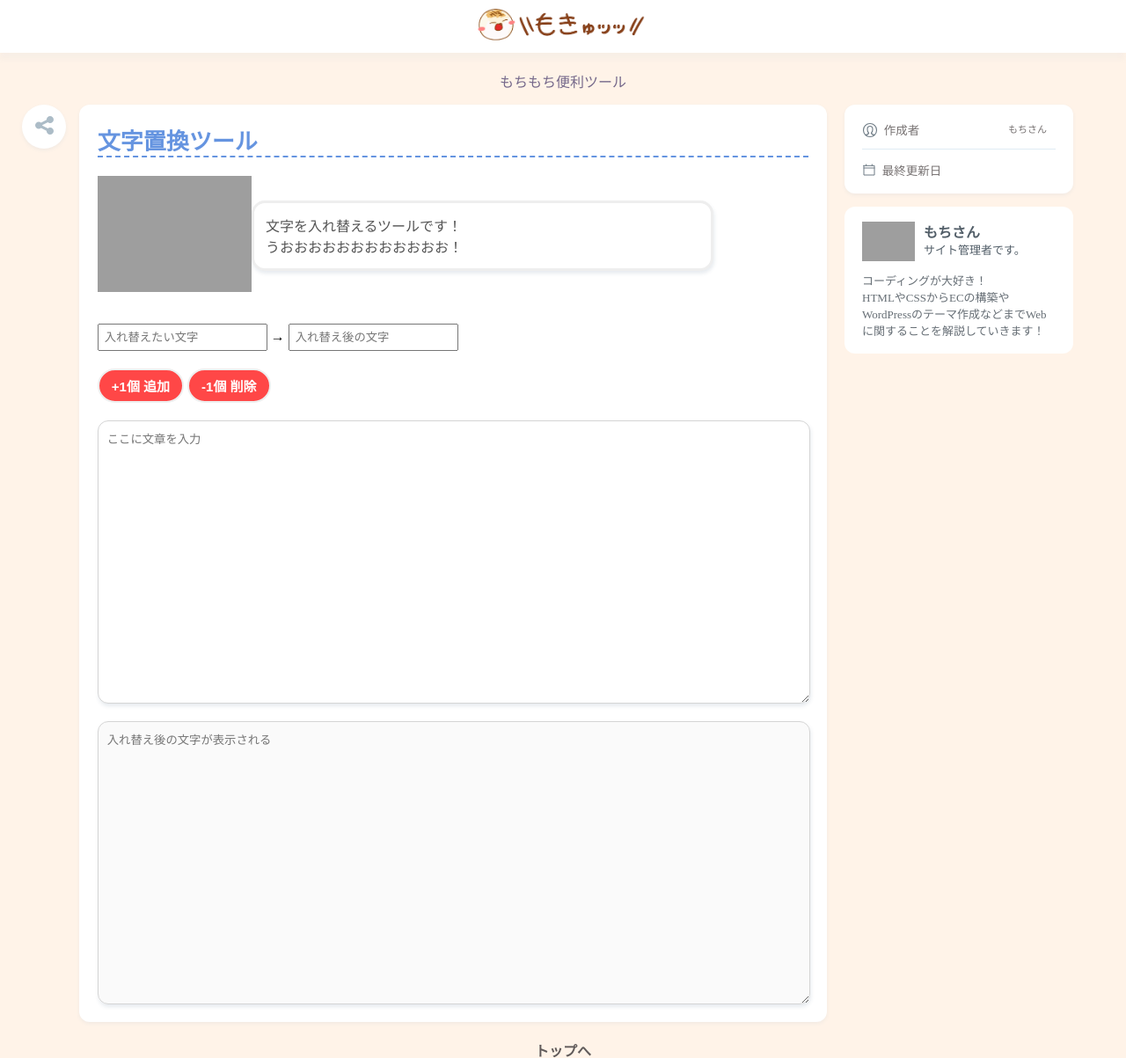
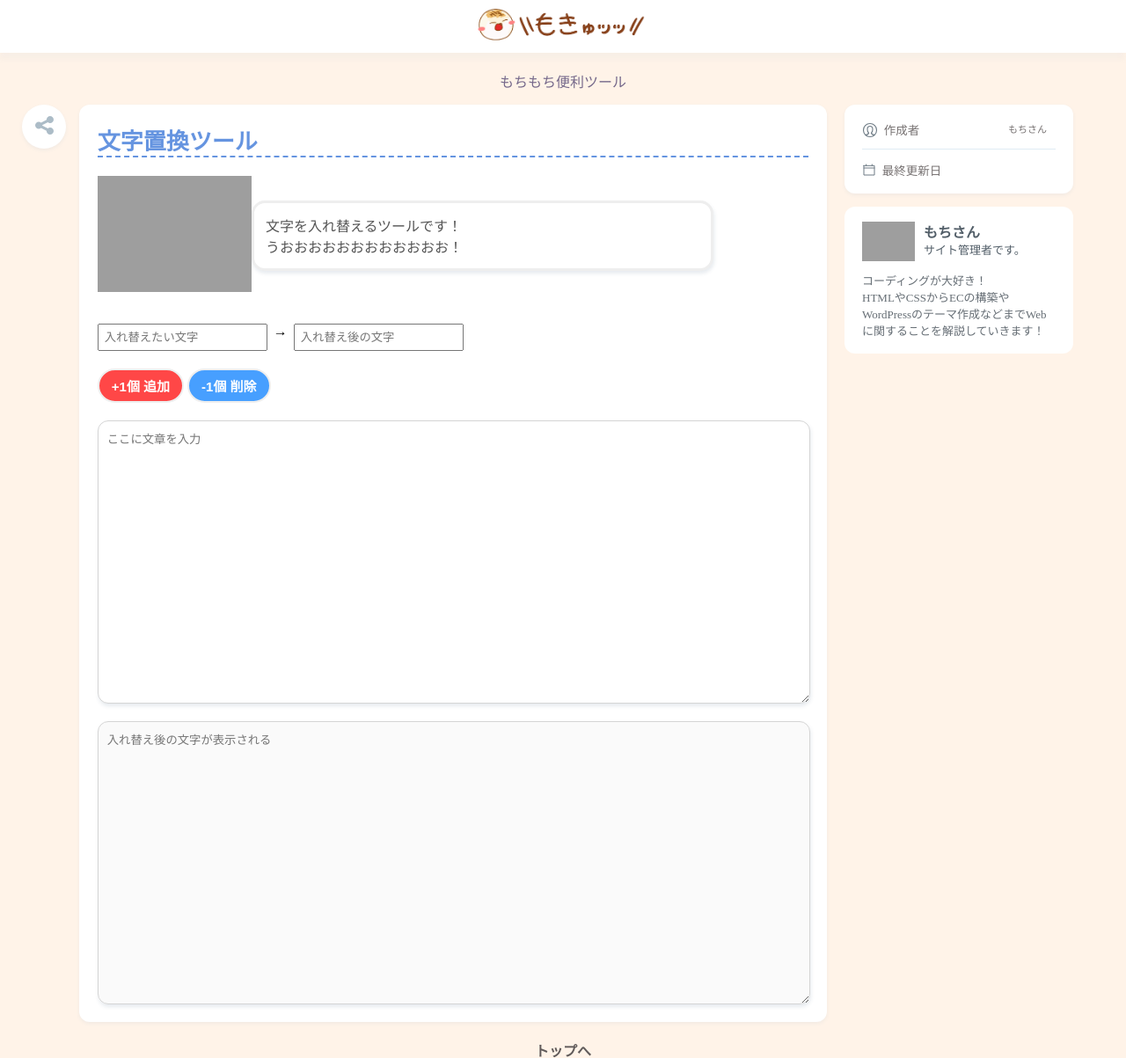
Before and after one commit to motimoti-dev/web-tools, a PHP site: page /github/tools/text-replace/ in a window 1280 px wide. Shown: the top 1203 px of the page at 88% size. Run offline with PHP 8.4, Linux system fonts and the light colour scheme; grey boxes are pictures that could not be loaded.

Commit message:
見た目とかいろいろを調整

```diff
--- a/tools/text-replace/css/style.css
+++ b/tools/text-replace/css/style.css
@@ -1,6 +1,13 @@
 .main-container {
   width: 900px;
   margin: 0 auto;
+}
+.replace-box{
+  margin-bottom:7px;
+  display: flex;
+}
+.replace-box span{
+  padding:0 7px;
 }
 .replace-box input{
   padding:6px;
--- a/tools/text-replace/index.html
+++ b/tools/text-replace/index.html
@@ -31,13 +31,11 @@
                         </div>
                         <div class="replace-container">
                             <div class="replace-box">
-                                <input type="text" class="replace-trigger" id="before-replace-0" placeholder="入れ替えたい文字">
-                                <span>→</span>
-                                <input type="text" class="replace-trigger" id="after-replace-0" placeholder="入れ替え後の文字">
+                                <input type="text" class="replace-trigger" id="before-replace-0" placeholder="入れ替えたい文字"><span> → </span><input type="text" class="replace-trigger" id="after-replace-0" placeholder="入れ替え後の文字">
                             </div>
                             <div class="button-box">
                                 <button type="button" id="add-button">+1個 追加</button>
-                                <button type="button" id="del-button">-1個 削除</button>
+                                <button type="button" id="del-button" style="background:#479fff">-1個 削除</button>
                             </div>
                         </div>
                         <textarea id="before-text" placeholder="ここに文章を入力"></textarea>
--- a/tools/text-replace/js/replace.js
+++ b/tools/text-replace/js/replace.js
@@ -33,13 +33,15 @@ window.addEventListener("DOMContentLoaded", (e) => {
         before_content.type = "text";
         before_content.classList.add("replace-trigger");
         before_content.setAttribute("id", `before-replace-${id_num}`);
+        before_content.setAttribute("placeholder","入れ替えたい文字");
         after_content.type = "text";
         after_content.classList.add("replace-trigger");
         after_content.setAttribute("id", `after-replace-${id_num}`);
+        after_content.setAttribute("placeholder", "入れ替え後の文字");
         id_num += 1;
 
         let arrow = document.createElement("span");
-        let arrow_f = document.createTextNode("→");
+        let arrow_f = document.createTextNode("\u0020→\u0020");
         arrow.appendChild(arrow_f);
 
         replace_box.appendChild(before_content);
```
